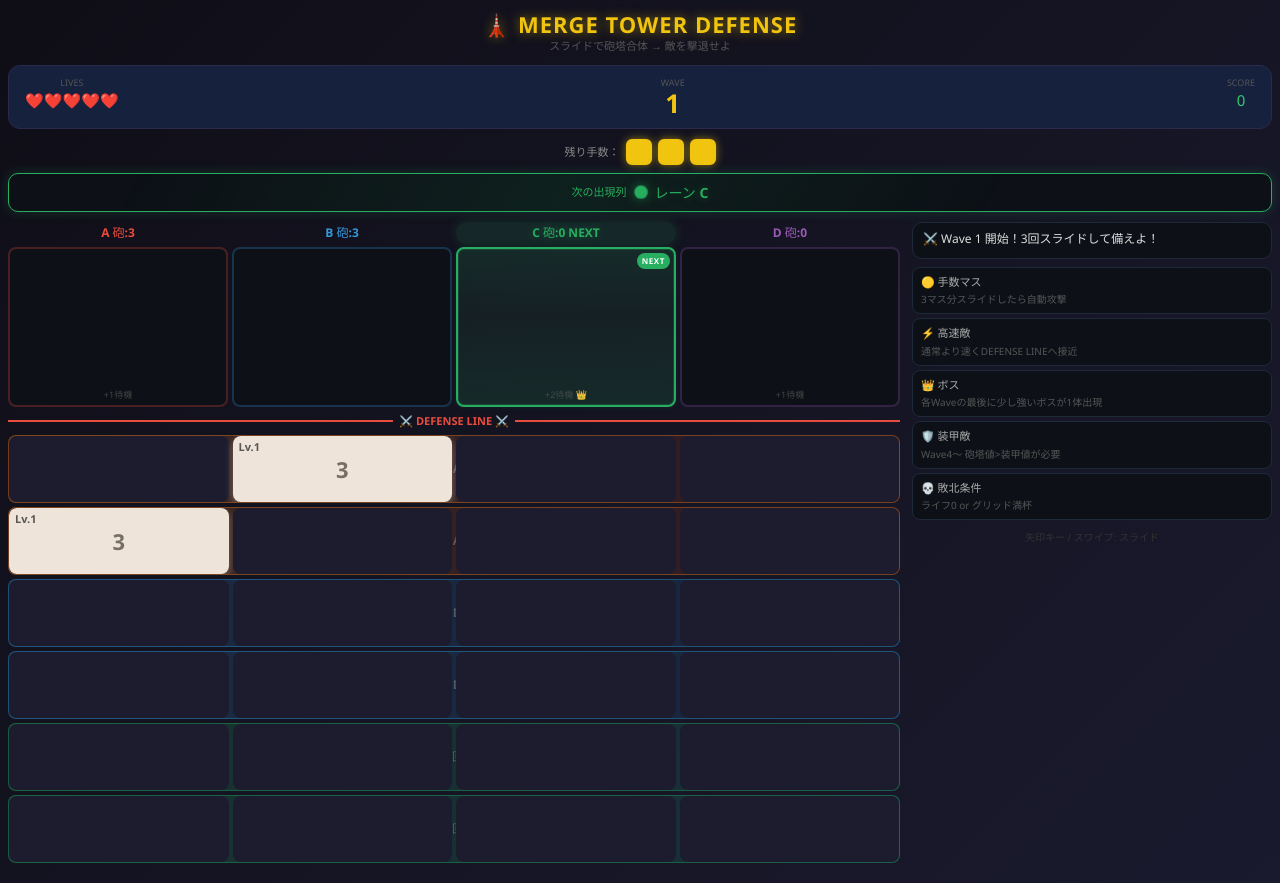
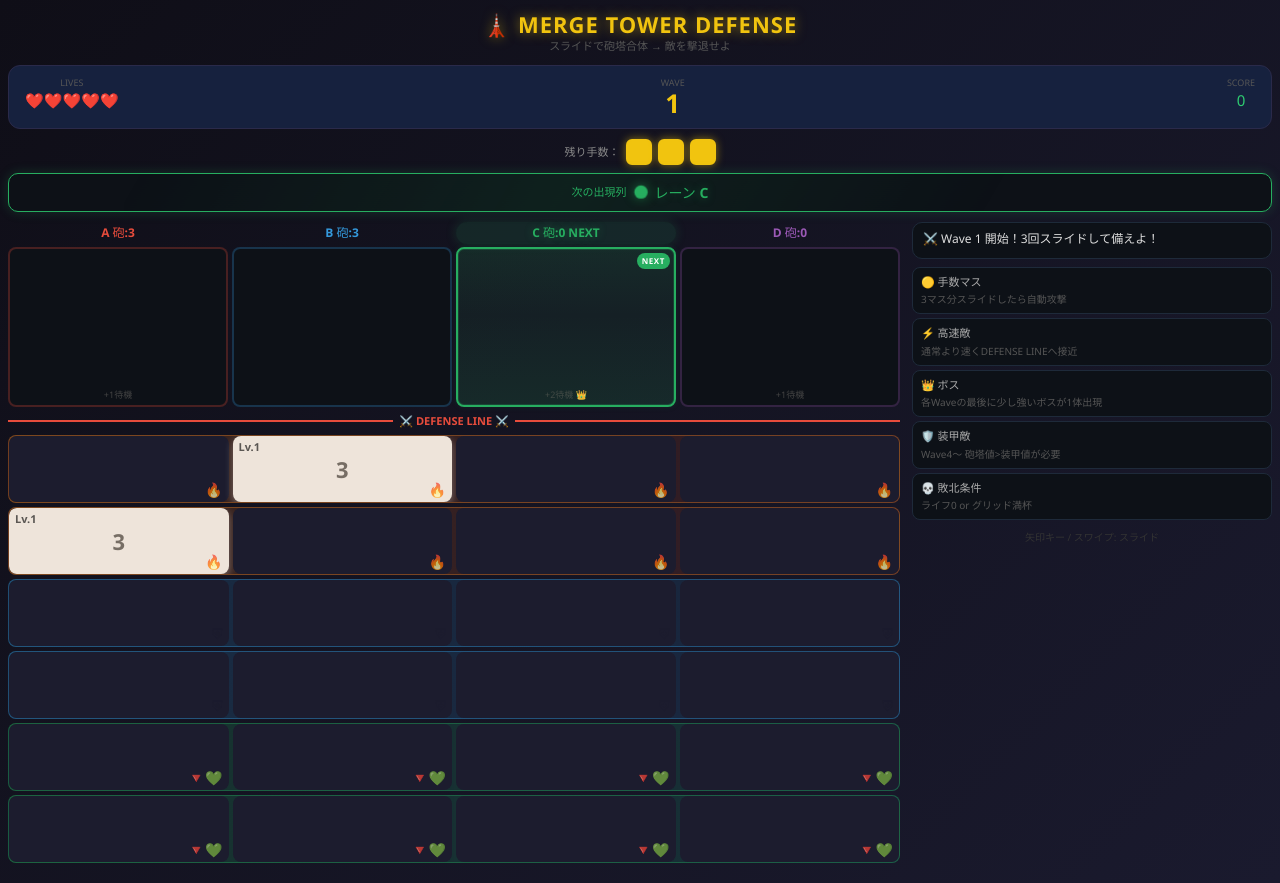
Before and after one commit to Maviator7/td_2048, a React (Vite) app: page / in a window 1280 px wide. Built offline with nearby package versions, Linux system fonts and the light colour scheme.

Commit message:
Use icons for row bonuses

```diff
--- a/src/components/TowerGrid.jsx
+++ b/src/components/TowerGrid.jsx
@@ -32,18 +32,18 @@ function getTileLevel(value) {
   return Math.log2(value);
 }
 
-function getRowBonusLabel(rowIndex) {
+function getRowBonusIcons(rowIndex) {
   const rowRole = getRowRole(rowIndex);
 
   if (rowRole === ROW_ROLES.FRONTLINE) {
-    return "前衛 ATK+";
+    return "🔥";
   }
 
   if (rowRole === ROW_ROLES.MIDLINE) {
-    return "中衛 DEF+";
+    return "⛨";
   }
 
-  return "後衛 回復+";
+  return "🔻💚";
 }
 
 function getRowRoleClassName(rowIndex) {
@@ -92,7 +92,6 @@ export const TowerGrid = memo(function TowerGrid({
             padding: 0,
           }}
         >
-          <div className="row-floor-bonus-label">{getRowBonusLabel(rowIndex)}</div>
           <div style={{ display: "grid", gridTemplateColumns: `repeat(${COLS},1fr)`, gap: 4, position: "relative", zIndex: 2 }}>
             {row.map((value, columnIndex) => {
               const cellKey = `${rowIndex}-${columnIndex}`;
@@ -105,6 +104,7 @@ export const TowerGrid = memo(function TowerGrid({
               const isDamaged = value > 0 && damage > 0;
               const tileLevel = getTileLevel(value);
               const displayedAttackValue = getDisplayedAttackValue(effectiveValue, rowIndex);
+              const rowBonusIcons = getRowBonusIcons(rowIndex);
               const tileClassName = [
                 retaliationDamage ? "tile-retaliation-flash" : null,
                 repairAmount ? "tile-repair-flash" : null,
@@ -191,6 +191,19 @@ export const TowerGrid = memo(function TowerGrid({
                       +{repairAmount}
                     </div>
                   )}
+                  <div
+                    style={{
+                      position: "absolute",
+                      bottom: retaliationDamage ? 16 : 3,
+                      right: 4,
+                      fontSize: isDesktop ? 14 : 13,
+                      lineHeight: 1,
+                      opacity: 0.72,
+                      pointerEvents: "none",
+                    }}
+                  >
+                    {rowBonusIcons}
+                  </div>
                 </div>
               );
             })}
--- a/src/game/config.js
+++ b/src/game/config.js
@@ -32,6 +32,7 @@ export const SCORE_RULES = {
 
 export const FORMATION_BONUSES = {
   frontlineAttackMultiplier: 1.25,
+  backlineAttackMultiplier: 0.8,
   midlineDamageReduction: 0.25,
   backlineRepairRatio: 0.1,
 };
@@ -144,9 +145,17 @@ export function getRowRole(rowIndex) {
 }
 
 export function getAttackMultiplierForRow(rowIndex) {
-  return getRowRole(rowIndex) === ROW_ROLES.FRONTLINE
-    ? FORMATION_BONUSES.frontlineAttackMultiplier
-    : 1;
+  const rowRole = getRowRole(rowIndex);
+
+  if (rowRole === ROW_ROLES.FRONTLINE) {
+    return FORMATION_BONUSES.frontlineAttackMultiplier;
+  }
+
+  if (rowRole === ROW_ROLES.BACKLINE) {
+    return FORMATION_BONUSES.backlineAttackMultiplier;
+  }
+
+  return 1;
 }
 
 export function getMidlineReductionForRow(rowIndex) {
--- a/src/index.css
+++ b/src/index.css
@@ -121,25 +121,6 @@ button:focus-visible {
 .tile-row-backline {
   background: linear-gradient(90deg, rgba(39, 174, 96, 0.22) 0%, rgba(22, 160, 133, 0.16) 100%);
   border: 1px solid rgba(39, 174, 96, 0.38);
-}
-
-.row-floor-bonus-label {
-  position: absolute;
-  left: 50%;
-  top: 50%;
-  transform: translate(-50%, -50%);
-  font-size: 12px;
-  font-weight: 900;
-  letter-spacing: 0.5px;
-  color: rgba(255, 255, 255, 0.26);
-  text-shadow: 0 1px 2px rgba(0, 0, 0, 0.28);
-  pointer-events: none;
-  user-select: none;
-  z-index: 1;
-}
-
-.row-bonus-badge {
-  text-shadow: 0 1px 0 rgba(255, 255, 255, 0.35);
 }
 
 .wave-clear-panel {
```
